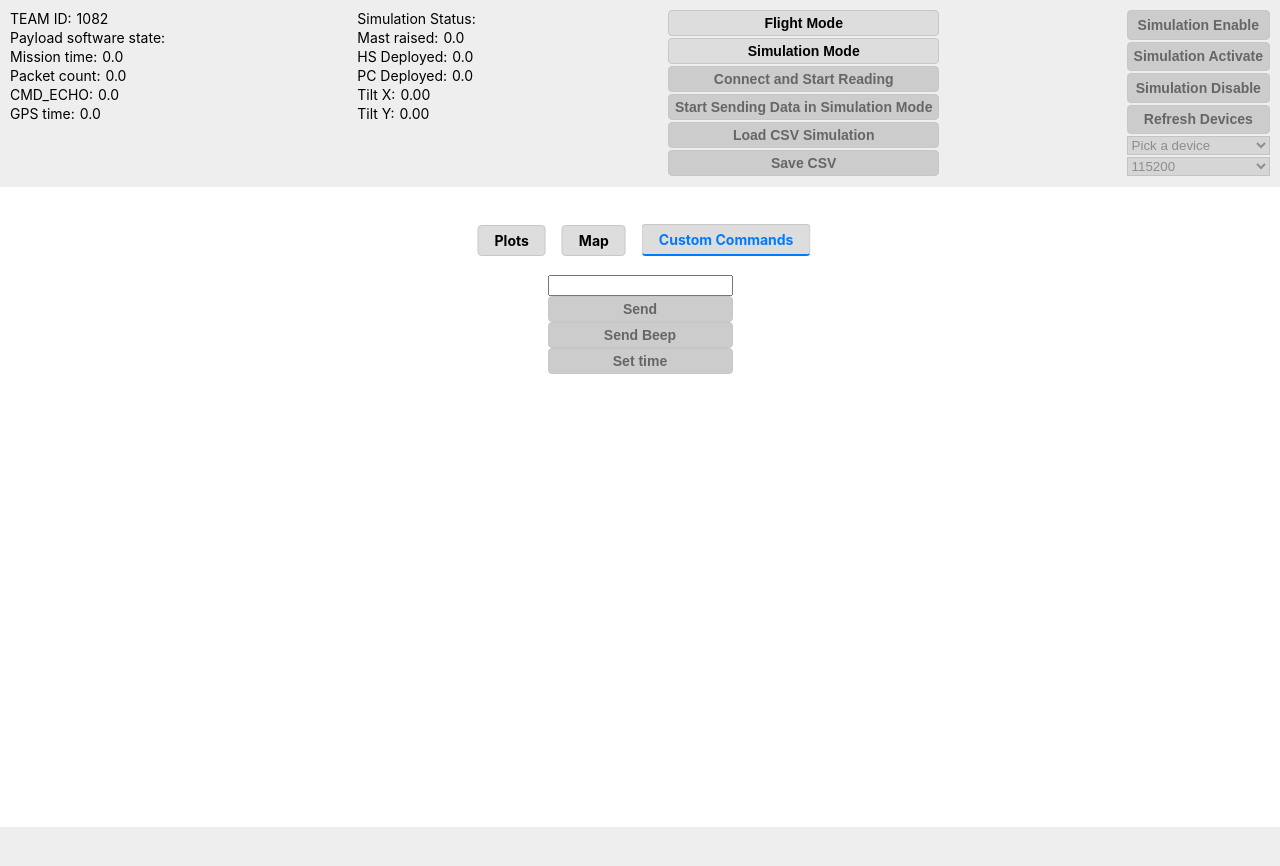
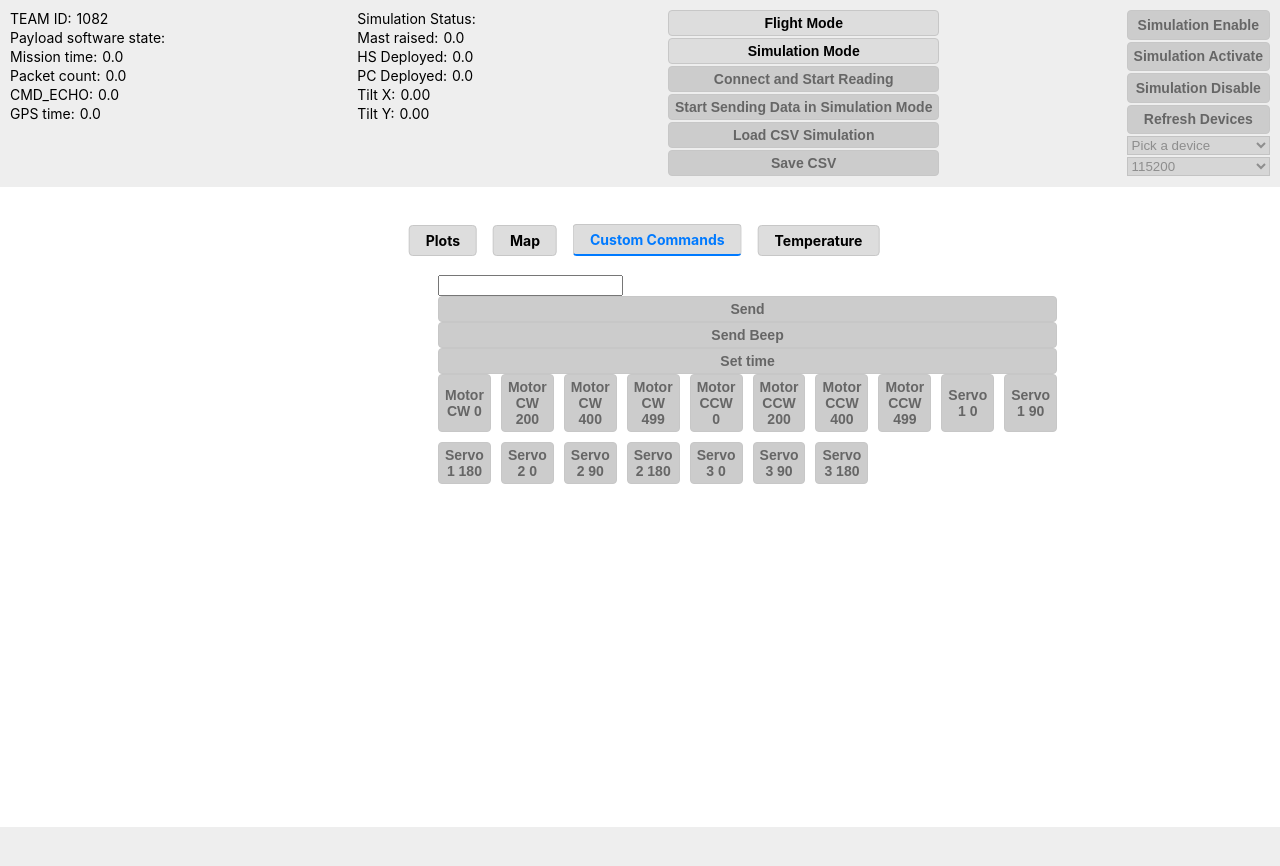
Before and after one commit to PWr-Aerospace/ground-control-station, a React (Vite) app: page / in a window 1280 px wide. Both pictures are taken after a click on the tab "Custom Commands". Shown: the top 866 px of the page. Built offline with nearby package versions, Linux system fonts and the light colour scheme.

Commit message:
Add useful buttons for environmental testing (#19)
### Description

Add useful buttons for environmental testing for steering motors, servos
etc

---------

Co-authored-by: Jakub Kaszowski <jakub.kaszowski@hitachienergy.com>

```diff
--- a/src/App.tsx
+++ b/src/App.tsx
@@ -470,6 +470,7 @@ function App() {
                         <Tab className="tab-button">Plots</Tab>
                         <Tab className="tab-button">Map</Tab>
                         <Tab className="tab-button">Custom Commands</Tab>
+                        <Tab className="tab-button">Temperature</Tab>
                     </TabList>
 
                     <TabPanel className="plot-container" >
@@ -773,13 +774,6 @@ function App() {
 
                             <Button text="Send Beep" onClick={() => sendCustomMessage("CMD,1082,BEEP")} disabled={!isConnected} />
 
-
-
-
-
-
-
-
                             <Button text="Set time" onClick={() => {
                                 const now = new Date();
                                 const hours = String(now.getUTCHours()).padStart(2, '0');
@@ -788,8 +782,97 @@ function App() {
                                 const formattedTime = `${hours}:${minutes}:${seconds}`;
                                 sendCustomMessage(`CMD,1082,ST,${formattedTime}`);
                             }} disabled={!isConnected} />
+                            <div style={{ display: 'grid', gridTemplateColumns: 'repeat(10, 2fr)', gap: '10px' }}>
 
+                                <Button text="Motor CW 0" onClick={() => sendCustomMessage("CMD,1082,MOTOR,CW,0")} disabled={!isConnected} />
+                                <Button text="Motor CW 200" onClick={() => sendCustomMessage("CMD,1082,MOTOR,CW,200")} disabled={!isConnected} />
+                                <Button text="Motor CW 400" onClick={() => sendCustomMessage("CMD,1082,MOTOR,CW,400")} disabled={!isConnected} />
+                                <Button text="Motor CW 499" onClick={() => sendCustomMessage("CMD,1082,MOTOR,CW,499")} disabled={!isConnected} />
+                                <Button text="Motor CCW 0" onClick={() => sendCustomMessage("CMD,1082,MOTOR,CCW,0")} disabled={!isConnected} />
+                                <Button text="Motor CCW 200" onClick={() => sendCustomMessage("CMD,1082,MOTOR,CCW,200")} disabled={!isConnected} />
+                                <Button text="Motor CCW 400" onClick={() => sendCustomMessage("CMD,1082,MOTOR,CCW,400")} disabled={!isConnected} />
+                                <Button text="Motor CCW 499" onClick={() => sendCustomMessage("CMD,1082,MOTOR,CCW,499")} disabled={!isConnected} />
+
+                                <Button text="Servo 1 0" onClick={() => sendCustomMessage("CMD,1082,SERVO,1,0")} disabled={!isConnected} />
+                                <Button text="Servo 1 90" onClick={() => sendCustomMessage("CMD,1082,SERVO,1,90")} disabled={!isConnected} />
+                                <Button text="Servo 1 180" onClick={() => sendCustomMessage("CMD,1082,SERVO,1,180")} disabled={!isConnected} />
+
+                                <Button text="Servo 2 0" onClick={() => sendCustomMessage("CMD,1082,SERVO,2,0")} disabled={!isConnected} />
+                                <Button text="Servo 2 90" onClick={() => sendCustomMessage("CMD,1082,SERVO,2,90")} disabled={!isConnected} />
+                                <Button text="Servo 2 180" onClick={() => sendCustomMessage("CMD,1082,SERVO,2,180")} disabled={!isConnected} />
+
+                                <Button text="Servo 3 0" onClick={() => sendCustomMessage("CMD,1082,SERVO,3,0")} disabled={!isConnected} />
+                                <Button text="Servo 3 90" onClick={() => sendCustomMessage("CMD,1082,SERVO,3,90")} disabled={!isConnected} />
+                                <Button text="Servo 3 180" onClick={() => sendCustomMessage("CMD,1082,SERVO,3,180")} disabled={!isConnected} />
+
+                            </div>
+                            {/* // CMD,1082,MOTOR,CW-CCW,0-499 */}
                         </div>
+                    </TabPanel>
+                    <TabPanel className="plot-container2">
+                        {/* <DisplayLabel title="Time" value={latestTelemetry?.mission_time.toString() || '0.0'} /> */}
+                        <div className="chart-item2">
+                            <Line options={{
+                                maintainAspectRatio: false,
+                                responsive: true,
+                                plugins: {
+                                    title: {
+                                        display: true,
+                                        font: {
+                                            weight: 'bold',
+                                            size: 16,
+                                        },
+                                        text: 'Temperature',
+                                    },
+                                },
+                                scales: {
+                                    y: {
+
+                                        min: 20,
+                                        max: 100,
+                                        ticks: {
+                                            precision: 1,
+                                            font: {
+                                                size: 30,
+
+                                            }
+                                        },
+                                        title: {
+                                            display: true,
+                                            font: {
+                                                weight: 'bold',
+                                                size: 30,
+                                            },
+                                            text: "Temperature [C]"
+                                        },
+                                    },
+                                    x: {
+                                        title: {
+                                            display: true,
+                                            font: {
+                                                weight: 'bold',
+                                                size: 30,
+                                            },
+                                            text: "Time [hh:mm:ss]"
+                                        },
+                                        ticks: {
+                                            precision: 1,
+                                            font: {
+                                                size: 30,
+
+                                            }
+                                        },
+                                    }
+                                },
+                                animation: false,
+                                elements: {
+                                    point: {
+                                        pointStyle: false,
+                                    }
+                                }
+                            }} data={temperatureData} />
+                        </div>
+
                     </TabPanel>
                 </Tabs>
             </div>
--- a/src/styles.css
+++ b/src/styles.css
@@ -89,6 +89,15 @@ code {
     margin: 50px auto 0;
     bottom: 0;
 }
+.plot-container2 {
+    position: relative;
+    top: 0;
+    width: 100%;
+    height: 500px; /* or a fixed value */
+    margin: 50px auto 0;
+    bottom: 0;
+}
+
 button:disabled,
 select:disabled {
     background-color: #cccccc;
@@ -112,3 +121,8 @@ select:disabled {
     width: 500px;
     height: 300px;
 }
+
+.chart-item2 {
+    width: 1800px;
+    height: 600px;
+}
```
